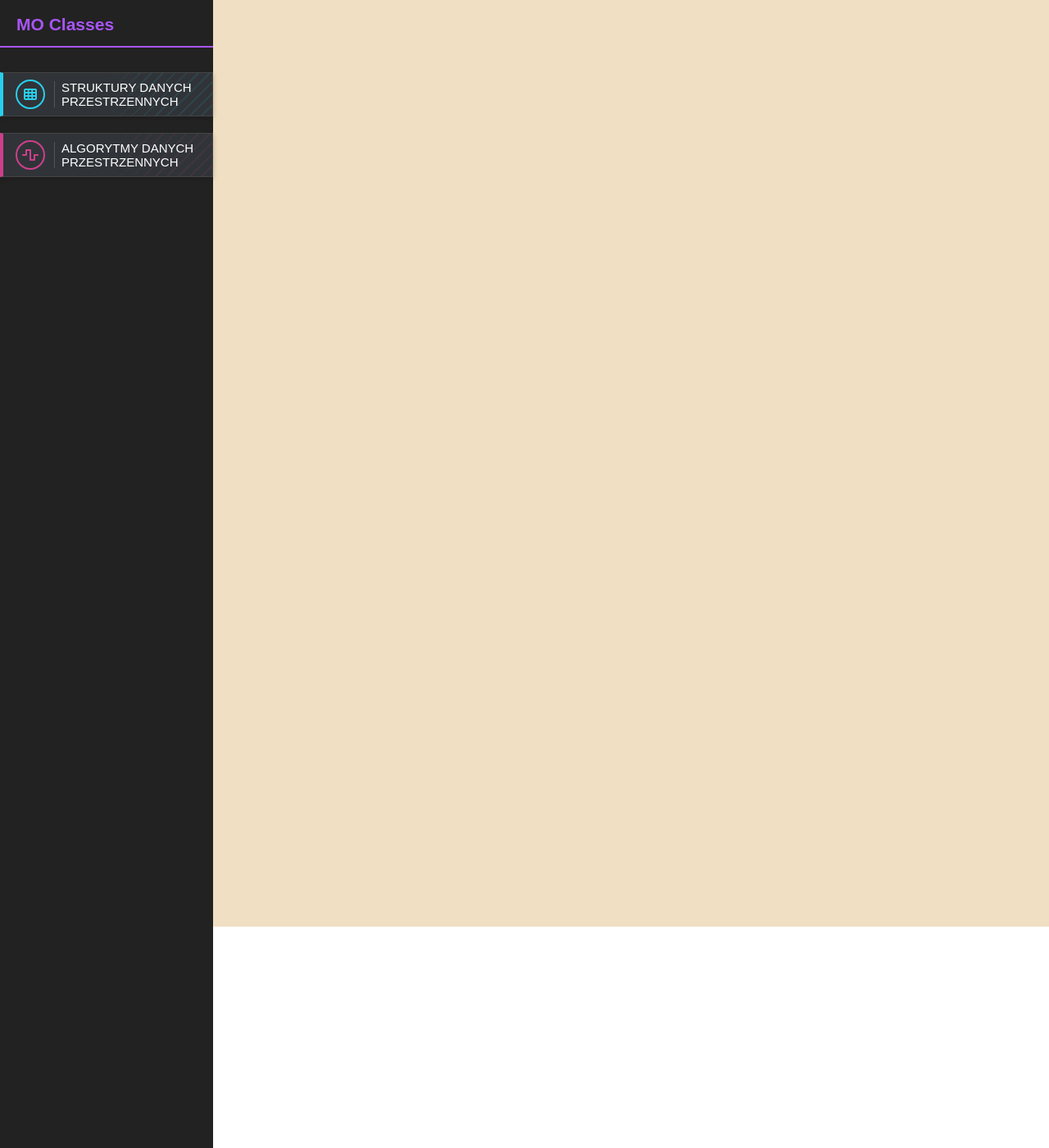
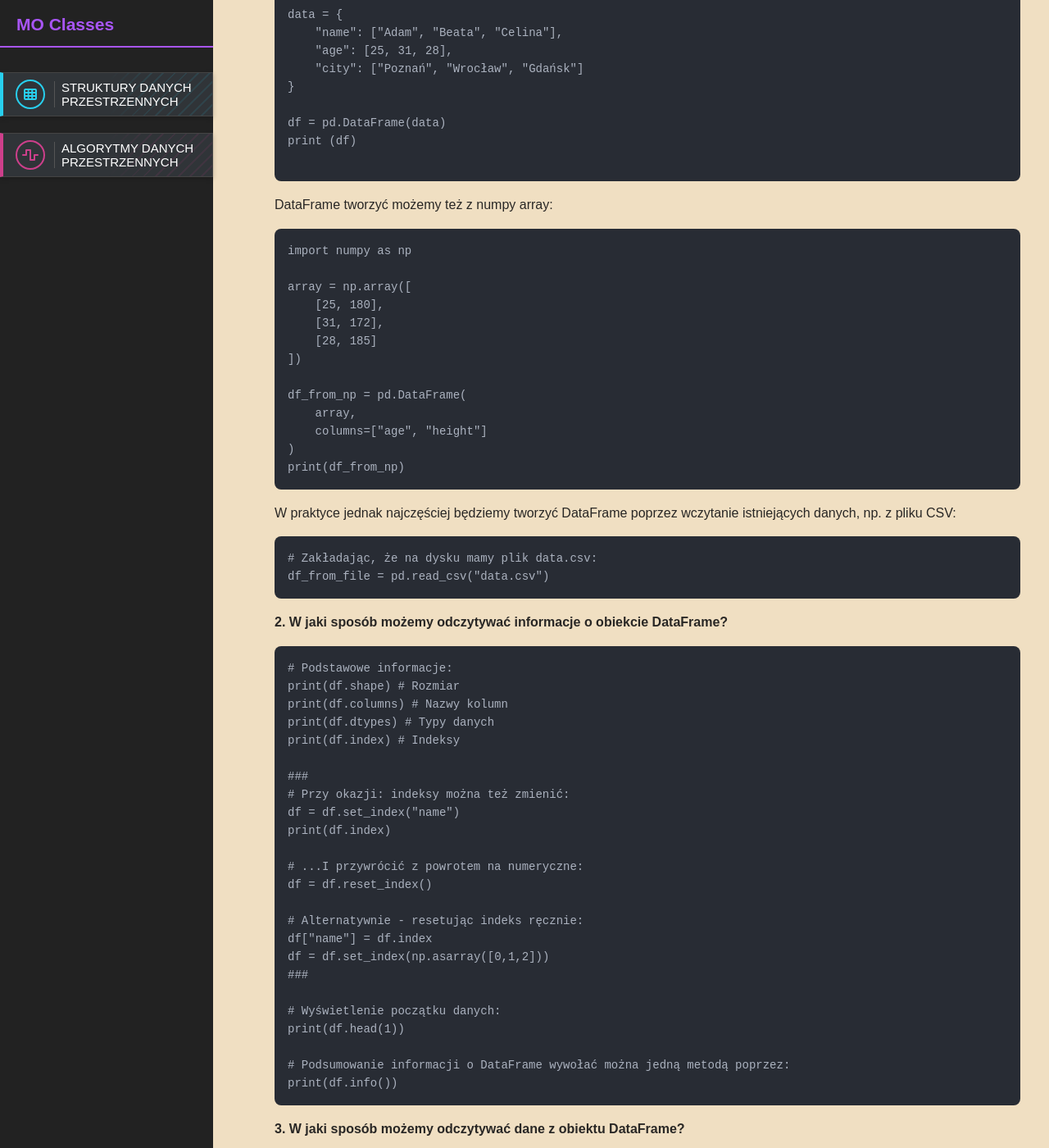
Before and after one commit to MateuszOsko/mo-dydaktyka, a Jekyll site: the page built from _courses/structures/wstep-3.md, in a window 1280 px wide and 1400 px high, scrolled down 270 px. Shown: the whole window at 82% size. Built offline with Jekyll 4.4.1, drawn with Linux system fonts in a browser that asks for light colours; nearby versions of some CDN libraries; some of the changed text lies outside the part shown.

Commit message:
Wstep do pandas - cz.1

````diff
--- a/_courses/structures/wstep-3.md
+++ b/_courses/structures/wstep-3.md
@@ -5,4 +5,91 @@ course_id: structures
 order: 3
 ---
 
-. . .
+## Wstęp - Pandas
+
+Kolejnym krokiem po utrwaleniu struktury danych dostarczanych przez pakiet Numpy jest przyjrzenie się DataFrame z biblioteki Pandas.
+Tak jak poprzednio, na przykładach przejrzymy jej wybrane podstawowe możliwości.
+
+1. **Do czego służy DataFrame? Jak tworzyć takie obiekty?**
+
+```python
+import pandas as pd
+
+data = {
+    "name": ["Adam", "Beata", "Celina"],
+    "age": [25, 31, 28],
+    "city": ["Poznań", "Wrocław", "Gdańsk"]
+}
+
+df = pd.DataFrame(data)
+print (df)
+
+```
+
+DataFrame tworzyć możemy też z numpy array:
+```python
+import numpy as np
+
+array = np.array([
+    [25, 180],
+    [31, 172],
+    [28, 185]
+])
+
+df_from_np = pd.DataFrame(
+    array,
+    columns=["age", "height"]
+)
+print(df_from_np)
+```
+
+W praktyce jednak najczęściej będziemy tworzyć DataFrame poprzez wczytanie istniejących danych, np. z pliku CSV:
+```python
+# Zakładając, że na dysku mamy plik data.csv:
+df_from_file = pd.read_csv("data.csv")
+```
+
+2. **W jaki sposób możemy odczytywać informacje o obiekcie DataFrame?**
+
+```python
+# Podstawowe informacje:
+print(df.shape) # Rozmiar
+print(df.columns) # Nazwy kolumn
+print(df.dtypes) # Typy danych
+print(df.index) # Indeksy
+
+###
+# Przy okazji: indeksy można też zmienić:
+df = df.set_index("name")
+print(df.index)
+
+# ...I przywrócić z powrotem na numeryczne:
+df = df.reset_index()
+
+# Alternatywnie - resetując indeks ręcznie:
+df["name"] = df.index
+df = df.set_index(np.asarray([0,1,2]))
+###
+
+# Wyświetlenie początku danych:
+print(df.head(1))
+
+# Podsumowanie informacji o DataFrame wywołać można jedną metodą poprzez:
+print(df.info())
+```
+
+3. **W jaki sposób możemy odczytywać dane z obiektu DataFrame?**
+
+...
+
+4. **W jaki sposób możemy filtrować dane za pomocą warunków?**
+
+...
+
+5. **W jaki sposób możemy modyfikować dane w istniejącym obiekcie?**
+
+...
+
+6. **Jak odczytywać i zapisywać dane do pliku?**
+
+...
````
Also changed, not shown: 1 other file.
